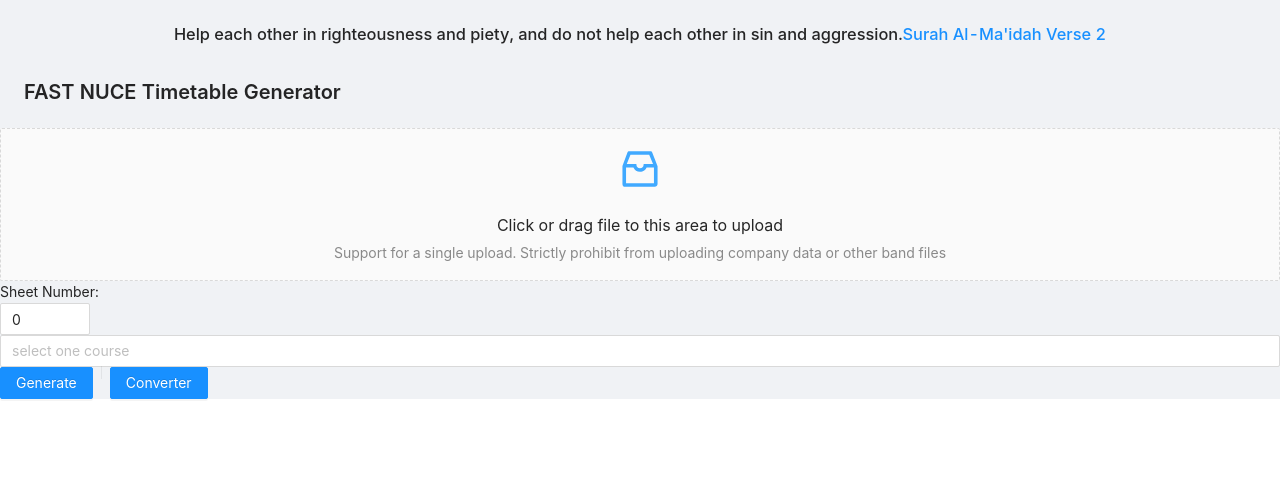
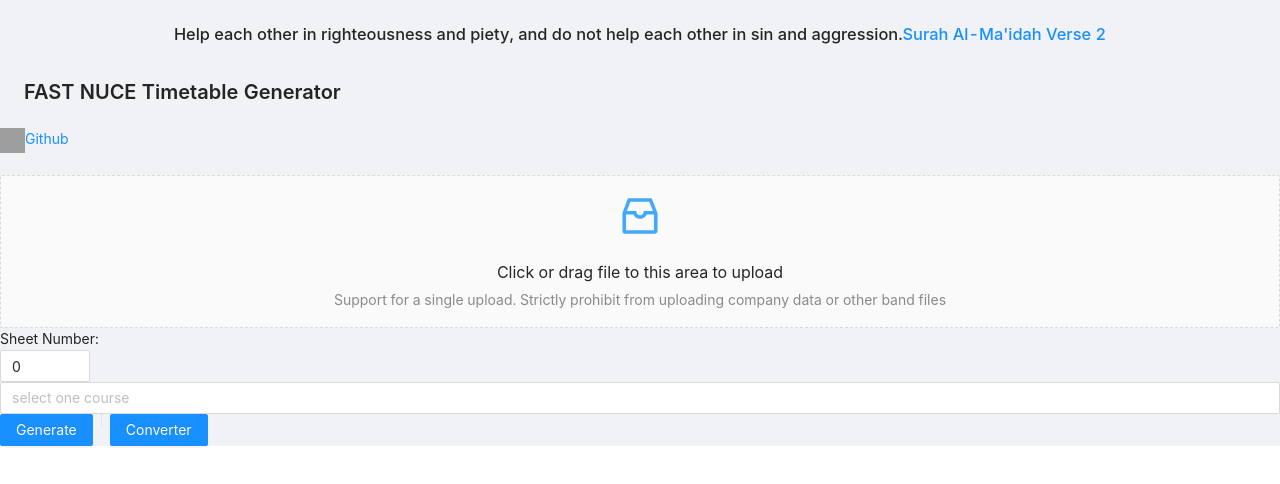
Before and after one commit to hunzlahmalik/ftimetable, a Gatsby site: page / in a window 1280 px wide. Built offline with nearby package versions, Linux system fonts and the light colour scheme; Gatsby itself is replaced by a stand-in of ours; grey boxes are pictures that could not be loaded.

Commit message:
add: github link

```diff
--- a/src/pages/index.tsx
+++ b/src/pages/index.tsx
@@ -110,6 +110,16 @@
         className="site-page-header"
         title="FAST NUCE Timetable Generator"
       />
+      {/* Github http://github.com/hunzlahmalik/ */}
+      <a href="https://github.com/hunzlahmalik/">
+        <img
+          src="https://github.githubassets.com/images/modules/logos_page/GitHub-Mark.png"
+          width="25"
+          height="25"
+        />
+        Github
+      </a>
+      <br />
       <Layout className="container">
         <XLSXInput dataHandler={handleFile} />
         Sheet Number:
```
